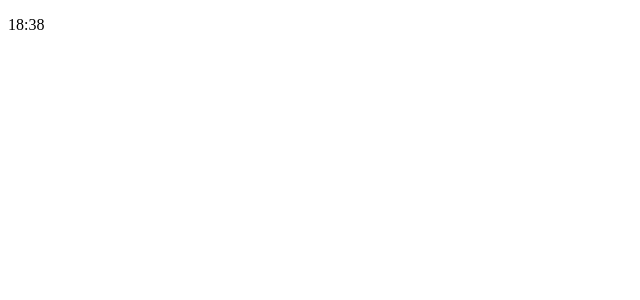
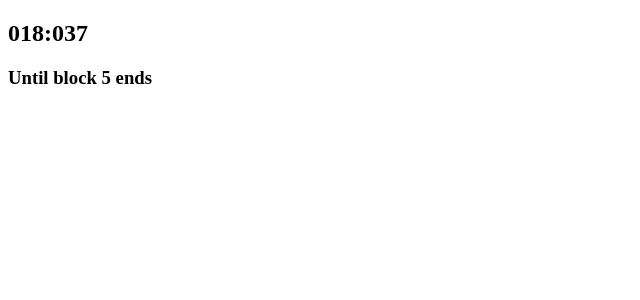
Before and after one commit to rpschedule/rpschedule.github.io, a React (Create React App) app: page / in a window 1280 px wide. Shown: the top 300 px of the page, without its empty margins (0-640 px from the left). Built offline with nearby package versions, Linux system fonts and the light colour scheme.

Commit message:
added event

```diff
--- a/src/App.js
+++ b/src/App.js
@@ -3,7 +3,7 @@ import Clock from './Clock'
 
 function App() {
   return (
-    <Clock showWeeks={true}/>
+    <Clock showWeeks={true} showMilliseconds={true}/>
   );
 }
 
--- a/src/Clock.js
+++ b/src/Clock.js
@@ -1,18 +1,18 @@
 import { Schedule } from './schedule.js'
 import { useState, useEffect } from 'react';
 
-export default function Clock({ showWeeks, showMilliseconds }) {
+export default function Clock({ showWeeks }) {
     const [time, setTime] = useState(new Date());
 
     useEffect(() => {
         const interval = setInterval(() => {
             setTime(new Date());
-        }, 1000);
+        }, 500);
 
         return () => clearInterval(interval);
     }, []);
 
-    const nextBlock = getNextBlock(time);
+    const [nextBlock, event] = getNextBlock(time);
     let ttnb = nextBlock.getTime() - Date.now();
 
     // convert to weeks, days, hours, minutes, and seconds (possibly milliseconds too) then display to user
@@ -31,8 +31,6 @@ export default function Clock({ showWeeks, showMilliseconds }) {
     const minutes = Math.floor(ttnb / 60000);
     ttnb -= minutes * 60000;
 
-    console.log(Math.floor(ttnb / 1000))
-
     const seconds = Math.floor(ttnb / 1000);
     ttnb -= seconds * 1000;
 
@@ -41,20 +39,25 @@ export default function Clock({ showWeeks, showMilliseconds }) {
     let result;
 
     if (showWeeks && weeks !== 0) {
-        result = `${weeks}:${days}:${hours}:${minutes}:${seconds}${showMilliseconds ? ':' + ttnb : ''}`;
+        result = `${weeks}:${days}:${hours.toString().length < 10 ? '0' + hours : hours}:${minutes.toString().length < 10 ? '0' + minutes : minutes}:${seconds.toString().length < 10 ? '0' + seconds : seconds}`;
     } else {
         if (days !== 0) {
-            result = `${days}:${hours}:${minutes}:${seconds}${showMilliseconds ? ':' + ttnb : ''}`;
+            result = `${days}:${hours.toString().length < 10 ? '0' + hours : hours}:${minutes.toString().length < 10 ? '0' + minutes : minutes}:${seconds.toString().length < 10 ? '0' + seconds : seconds}`;
         } else {
             if (hours !== 0) {
-                result = `${hours}:${minutes}:${seconds}${showMilliseconds ? ':' + ttnb : ''}`;
+                result = `${hours.toString().length < 10 ? '0' + hours : hours}:${minutes.toString().length < 10 ? '0' + minutes : minutes}:${seconds.toString().length < 10 ? '0' + seconds : seconds}`;
             } else {
-                result = `${minutes}:${seconds}${showMilliseconds ? ':' + ttnb : ''}`;
+                result = `${minutes.toString().length < 10 ? '0' + minutes : minutes}:${seconds.toString().length < 10 ? '0' + seconds : seconds}`;
             }
         }
     }
 
-    return (<p>{result}</p>)
+    return (
+        <div className='ClockContainer'>
+            <h2 className='ClockTime'>{result}</h2>
+            <h3 className='ClockEvent'>Until {event}</h3>
+        </div>
+    )
 }
 
 // make this also return the index of the block so Clock knows what event is next
@@ -81,17 +84,22 @@ function getNextBlock(now) {
         const seconds = schedule[i][2];
 
         // new Date(year, monthIndex, day, hours, minutes, seconds)
-        blocks.push(new Date(
+        blocks.push({
+            date: new Date(
                 nextSchoolDay.getFullYear(),
                 nextSchoolDay.getMonth(),
                 nextSchoolDay.getDate(),
                 hours,
                 minutes,
                 seconds
-        ));
+            ),
+            event: schedule[i][3],
+        });
     }
 
-    return blocks.filter(date => date.getTime() > now.getTime())[0];
+    const futureBlocks = blocks.filter(entry => entry.date.getTime() > now.getTime());
+
+    return [futureBlocks[0].date, futureBlocks[0].event];
 }
 
 /**
```
Lines whose indentation alone changed are shown as unchanged.
